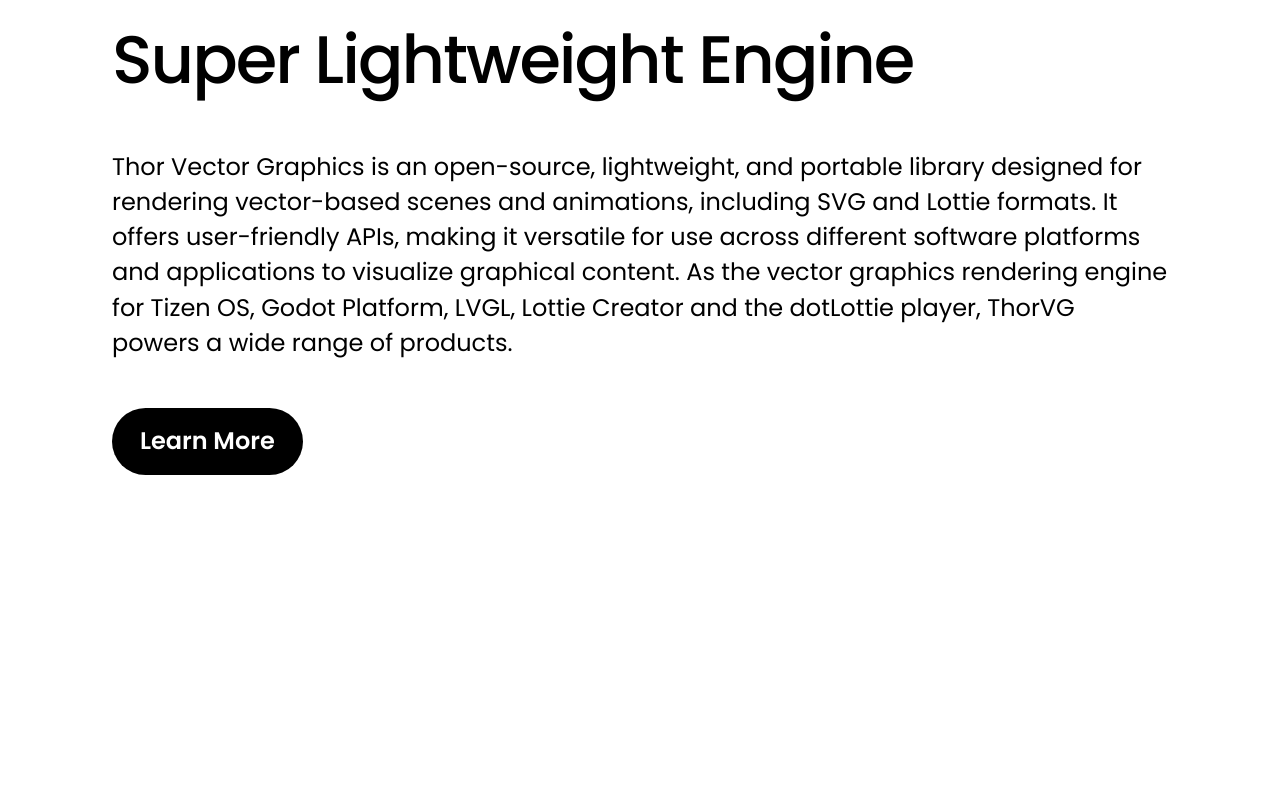
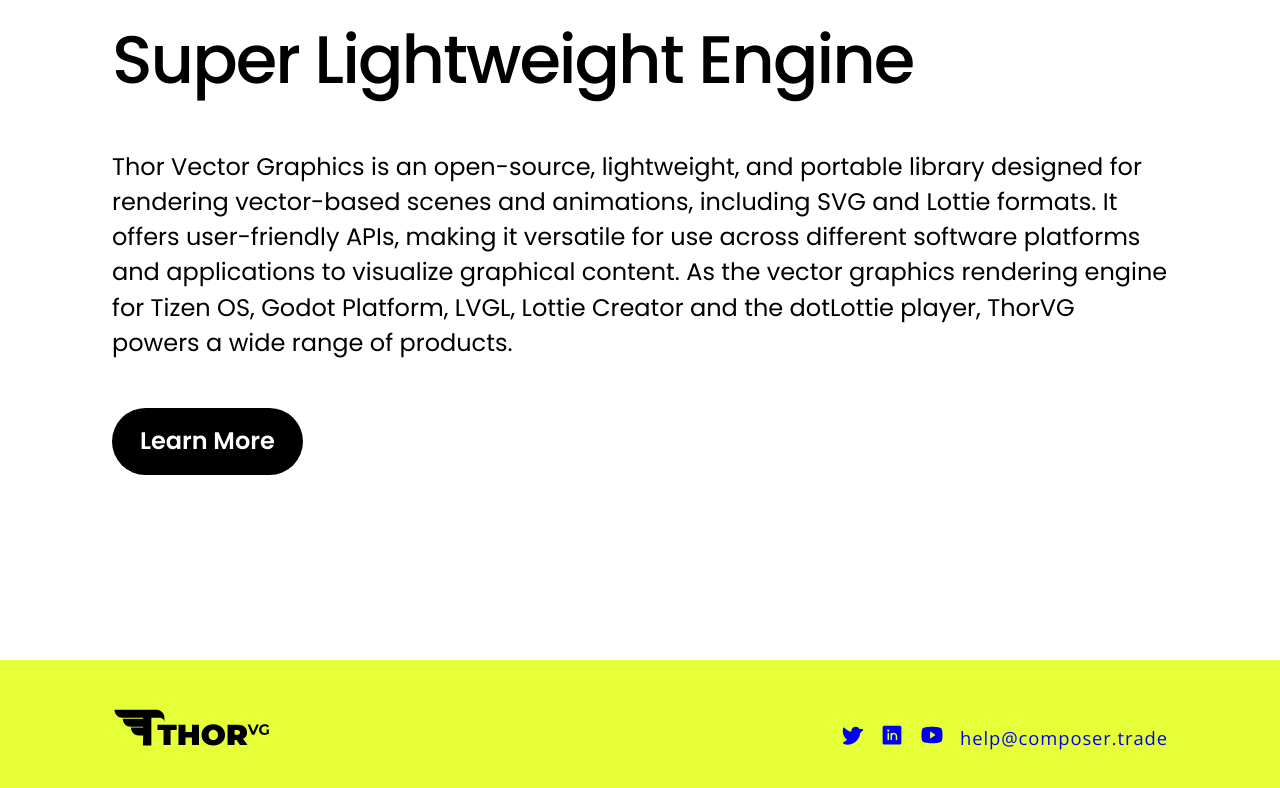
Before and after one commit to ol-of/thorvg.homepage, a plain HTML site: page index.html in a window 1280 px wide. Shown: the part 393-1181 px from the top of the page. Before the commit the page ends 1053 px from the top, so only its background shows below. Drawn offline with nearby package versions, Linux system fonts and the light colour scheme.

Commit message:
Modified footer layout

```diff
--- a/index.html
+++ b/index.html
@@ -13,6 +13,7 @@
 
         <link rel="stylesheet" href="styles/common.css">
         <link rel="stylesheet" href="styles/nav.css">
+        <link rel="stylesheet" href="styles/footer.css">
         <link rel="stylesheet" href="styles/home.css">
 
         <script src="script.js"></script>
@@ -57,7 +58,35 @@
             </div>
         </main>
 
-        <footer>
+        <footer class="py-6">
+            <div class="inner">
+<div class="flex flex-col items-baseline justify-between tracking-wider gap-y-14 sm:flex-row mb-14">
+    <div class="">
+        <img src="logo/ThorVG.svg" />
+    </div>
+    <div class="flex items-center gap-x-4">
+        <a target="_blank" rel="noopener noreferrer" class="w-fit" aria-label="Composer on Twitter" href="https://twitter.com/composertrade">
+            <svg xmlns="http://www.w3.org/2000/svg" width="24" height="24" fill="currentColor" viewBox="0 0 256 256">
+                <rect width="256" height="256" fill="none"></rect>
+                <path d="M245.7,77.7l-30.2,30.1C209.5,177.7,150.5,232,80,232c-14.5,0-26.5-2.3-35.6-6.8-7.3-3.7-10.3-7.6-11.1-8.8a8,8,0,0,1,3.9-11.9c.2-.1,23.8-9.1,39.1-26.4a108.6,108.6,0,0,1-24.7-24.4c-13.7-18.6-28.2-50.9-19.5-99.1a8.1,8.1,0,0,1,5.5-6.2,8,8,0,0,1,8.1,1.9c.3.4,33.6,33.2,74.3,43.8V88a48.3,48.3,0,0,1,48.6-48,48.2,48.2,0,0,1,41,24H240a8,8,0,0,1,7.4,4.9A8.4,8.4,0,0,1,245.7,77.7Z"></path>
+            </svg>
+        </a>
+        <a target="_blank" rel="noopener noreferrer" class="w-fit" aria-label="Composer on LinkedIn" href="https://linkedin.com/company/investcomposer/">
+            <svg xmlns="http://www.w3.org/2000/svg" width="24" height="24" fill="currentColor" viewBox="0 0 256 256">
+                <rect width="256" height="256" fill="none"></rect>
+                <path d="M212,28H44A16,16,0,0,0,28,44V212a16,16,0,0,0,16,16H212a16,16,0,0,0,16-16V44A16,16,0,0,0,212,28ZM96,176a8,8,0,0,1-16,0V112a8,8,0,0,1,16,0ZM88,92a12,12,0,1,1,12-12A12,12,0,0,1,88,92Zm96,84a8,8,0,0,1-16,0V140a20,20,0,0,0-40,0v36a8,8,0,0,1-16,0V112a8,8,0,0,1,15.8-1.8A36,36,0,0,1,184,140Z"></path>
+            </svg>
+        </a>
+        <a target="_blank" rel="noopener noreferrer" class="w-fit" aria-label="Composer on YouTube" href="https://www.youtube.com/channel/UCH5AhgNlNhAN23Ft6CXNg4Q">
+            <svg xmlns="http://www.w3.org/2000/svg" width="24" height="24" fill="currentColor" viewBox="0 0 256 256">
+                <rect width="256" height="256" fill="none"></rect>
+                <path d="M234.3,69.8a23.5,23.5,0,0,0-14.5-16.3C185.6,40.3,131,40.4,128,40.4s-57.6-.1-91.8,13.1A23.5,23.5,0,0,0,21.7,69.8C19.1,79.7,16,97.9,16,128s3.1,48.3,5.7,58.2a23.5,23.5,0,0,0,14.5,16.3c32.8,12.7,84.2,13.1,91.1,13.1h1.4c6.9,0,58.3-.4,91.1-13.1a23.5,23.5,0,0,0,14.5-16.3c2.6-9.9,5.7-28.1,5.7-58.2S236.9,79.7,234.3,69.8Zm-72.1,61.5-48,32a3.6,3.6,0,0,1-2.2.7,4.5,4.5,0,0,1-1.9-.5A3.9,3.9,0,0,1,108,160V96a3.9,3.9,0,0,1,2.1-3.5,4,4,0,0,1,4.1.2l48,32a3.9,3.9,0,0,1,0,6.6Z"></path>
+            </svg>
+        </a>
+        <a class="text-sm" href="mailto:help@composer.trade">help@composer.trade</a>
+    </div>
+</div>
+            </div>
         </footer>
     </body>
 </html>
--- a/styles/common.css
+++ b/styles/common.css
@@ -5,7 +5,7 @@
 
   --background-color: white; /* rgb(245, 243, 255); */
   --foreground-color: black; /* rgb(33, 30, 109); */
-  --hover-color: #FFF294;
+  --hover-color: #E5FF39;
 
   --primary-color: #212121;
   --secondary-color: rgb(69 65 62);
--- /dev/null
+++ b/styles/footer.css
@@ -0,0 +1,219 @@
+footer {
+  display: block;
+  width: 100%;
+  background-color: var(--hover-color);
+  color: var(--background-color);
+}
+
+footer .inner {
+    position: relative;
+    display: block;
+    max-width: 1200px;
+}
+
+@media screen and (min-width: 1365px) {
+  footer {
+    padding: 0px 11.5rem;
+  }
+}
+
+@media print, screen and (max-width: 1364px) {
+  footer {
+    padding: 0px 7rem;
+  }
+}
+
+@media print, screen and (max-width: 1024px) {
+  footer {
+    padding: 0px 4.5rem;
+  }
+}
+
+@media screen and (max-width: 768px) {
+  footer {
+    padding: 0px 2.5rem;
+  }
+}
+
+.flex {
+    display: flex;
+}
+
+@media (min-width: 640px) {
+    .sm\:flex-row {
+        flex-direction: row;
+    }
+}
+
+.tracking-wider {
+    letter-spacing: .05em;
+}
+
+.gap-y-14 {
+    row-gap: 3.5rem;
+}
+
+.justify-between {
+    justify-content: space-between;
+}
+
+.items-baseline {
+    align-items: baseline;
+}
+
+.mb-14 {
+    margin-bottom: 3.5rem;
+}
+
+
+.gap-x-4 {
+    column-gap: 1rem;
+}
+
+.items-center {
+    align-items: center;
+    justify-content: center;
+}
+
+.w-fit {
+    width: fit-content;
+}
+
+.flex img {
+  width: 160px;
+  height: auto;
+}
+
+/*
+footer .inner {
+  width: 100%;
+  margin-right: auto;
+  margin-left: auto;
+  max-width: 100vw;
+  padding: 0px 16px;
+}
+
+@media (min-width: 480px) {
+  footer .inner {
+    max-width: 540px;
+  }
+}
+
+@media (min-width: 768px) {
+  footer .inner {
+    max-width: 90vw;
+  }
+}
+
+@media (min-width: 1600px) {
+  footer .inner {
+    max-width: 1360px;
+  }
+}*/
+
+/*
+.css-3ehg8c {
+    flex-basis: 100%;
+    display: block;
+    padding-right: 0px;
+    padding-bottom: 64px;
+}
+
+.css-1frt91k {
+    flex-basis: 100%;
+    display: block;
+    padding-right: 0px;
+    padding-bottom: 48px;
+}
+
+.css-5xxqvq {
+    display: grid;
+    grid-template-columns: auto;
+    grid-column-gap: 16px;
+}
+
+@media (min-width: 768px) {
+  .css-5xxqvq {
+    grid-template-columns: repeat(4, 1fr);
+  }
+}
+
+.css-1t4qxyn {
+    padding: 0;
+    margin: 0;
+    color: #1c1b18;
+    font-size: 18px;
+    line-height: 24px;
+    font-weight: 600;
+    margin-bottom: 16px;
+}
+
+@media (min-width: 768px) {
+  .css-1t4qxyn {
+    margin-bottom: 24px;
+  }
+}
+
+.css-sv8mfx {
+    padding: 0;
+    margin: 0;
+    margin: 0;
+    list-style-type: none;
+    padding-left: 0px;
+}
+
+.css-sv8mfx li+li {
+    margin-top: 12px;
+}
+
+.css-eh9p4w {
+    display: inline-block;
+    -webkit-appearance: none;
+    -moz-appearance: none;
+    -ms-appearance: none;
+    appearance: none;
+    padding: 0;
+    margin: 0;
+    background: none;
+    border: none;
+    font-family: inherit;
+    font-size: inherit;
+    line-height: inherit;
+    font-weight: inherit;
+    text-align: inherit;
+    cursor: pointer;
+    color: inherit;
+    -webkit-text-decoration: none;
+    text-decoration: none;
+    padding: 0;
+    margin: 0;
+    color: #1c1b18;
+    font-size: 14px;
+    line-height: 20px;
+    -webkit-transition: text-decoration-color 200ms;
+    transition: text-decoration-color 200ms;
+    -webkit-text-decoration: underline;
+    text-decoration: underline;
+    text-decoration-color: transparent;
+}
+
+.kKNYHR {
+    width: 2.2rem;
+    height: 2.2rem;
+    background: black;
+    border-radius: 5px;
+    display: flex;
+    align-items: center;
+    justify-content: center;
+    cursor: pointer;
+}
+
+.bvPssT {
+    width: 1.5rem !important;
+}
+
+.css-1k2l5m6 svg {
+  width: 2.2rem !important;
+  height: auto;
+}
+  */
--- a/styles/home.css
+++ b/styles/home.css
@@ -102,6 +102,7 @@ h1, h2, body {
   font-weight: 400;
   font-size: 1.5rem;
   line-height: 2.2rem;
+
   font-family: var(--font-headline);
   /*letter-spacing: -1.8800001144px;*/
 }
```
